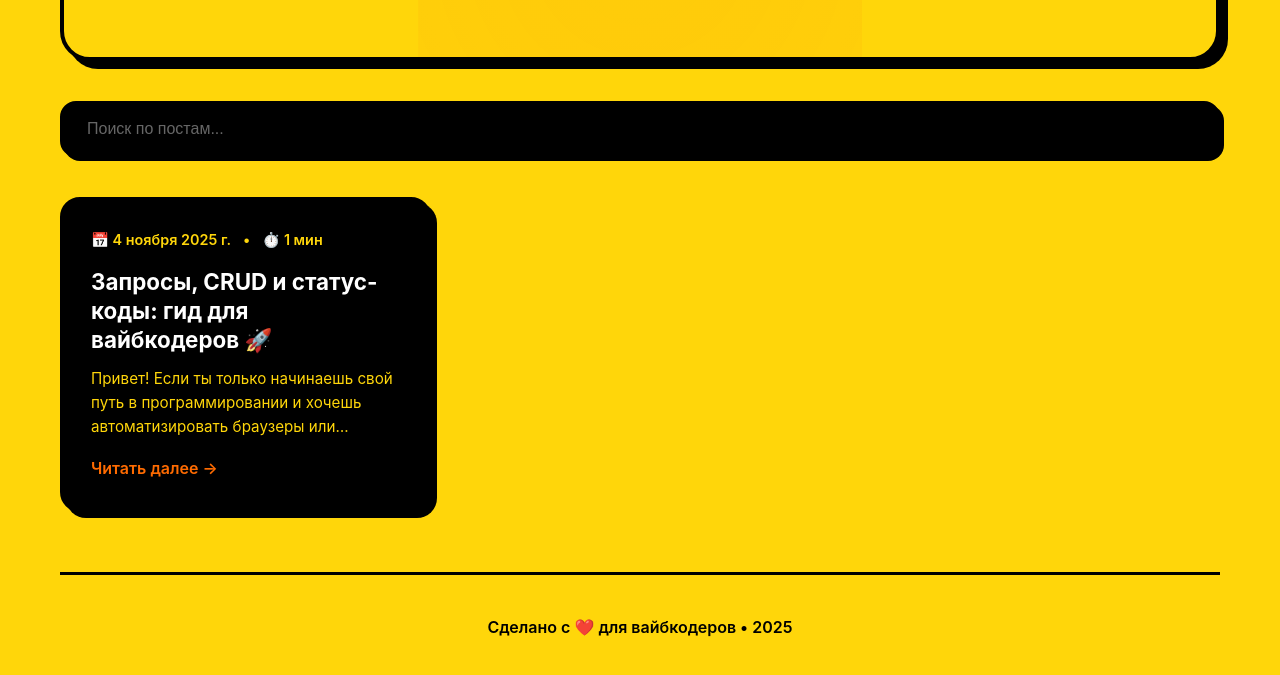
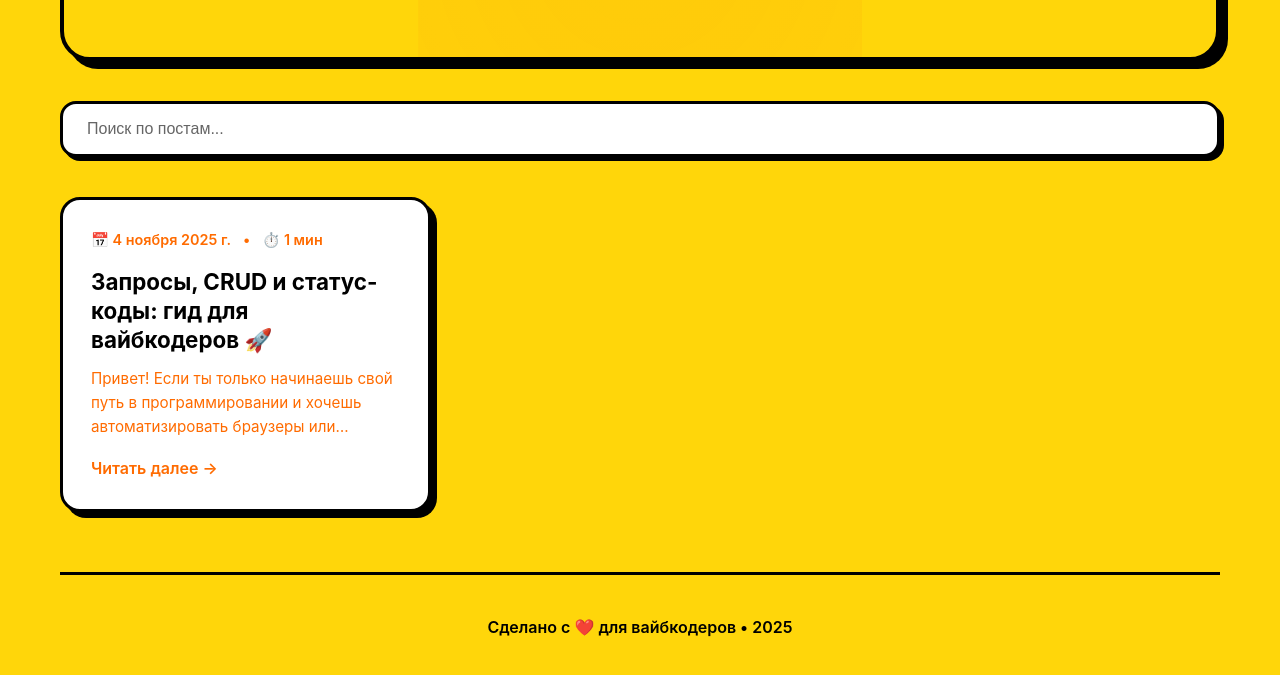
Before and after one commit to sayonaraman/sayonaraman.github.io, a plain HTML site: page docs/index.html in a window 1280 px wide. Shown: the part 189-864 px from the top of the page. Drawn offline with Linux system fonts and the light colour scheme.

Commit message:
White cards and post canvas

```diff
--- a/docs/css/style.css
+++ b/docs/css/style.css
@@ -2,10 +2,10 @@
 :root {
     --bg-primary: #FFD60A;
     --bg-secondary: #FFC300;
-    --bg-card: #000000;
-    --bg-card-hover: #1a1a1a;
-    --text-primary: #ffffff;
-    --text-secondary: #FFD60A;
+    --bg-card: #FFFFFF;
+    --bg-card-hover: #F5F5F5;
+    --text-primary: #000000;
+    --text-secondary: #FF6B00;
     --text-dark: #000000;
     --accent: #FF6B00;
     --accent-hover: #FF8C42;
```
